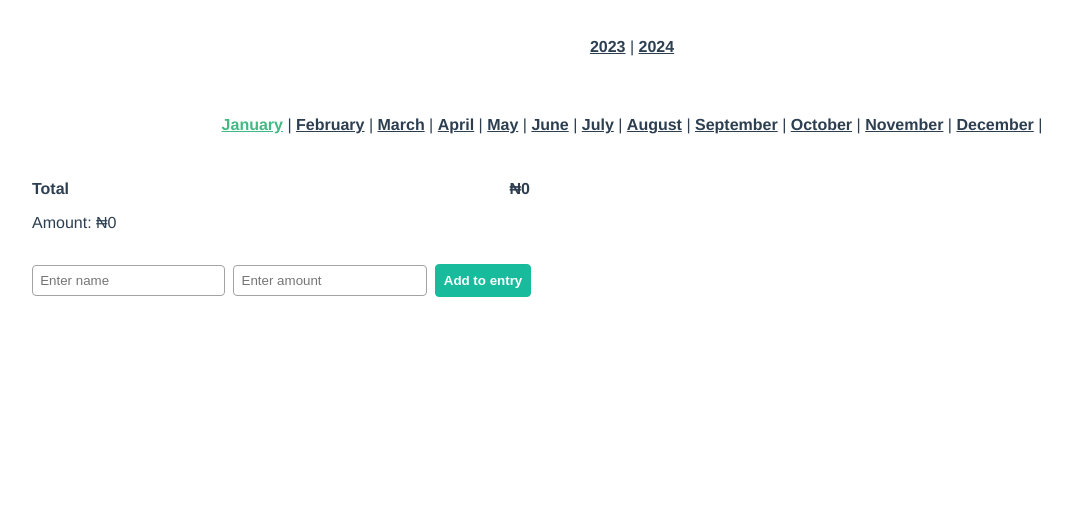
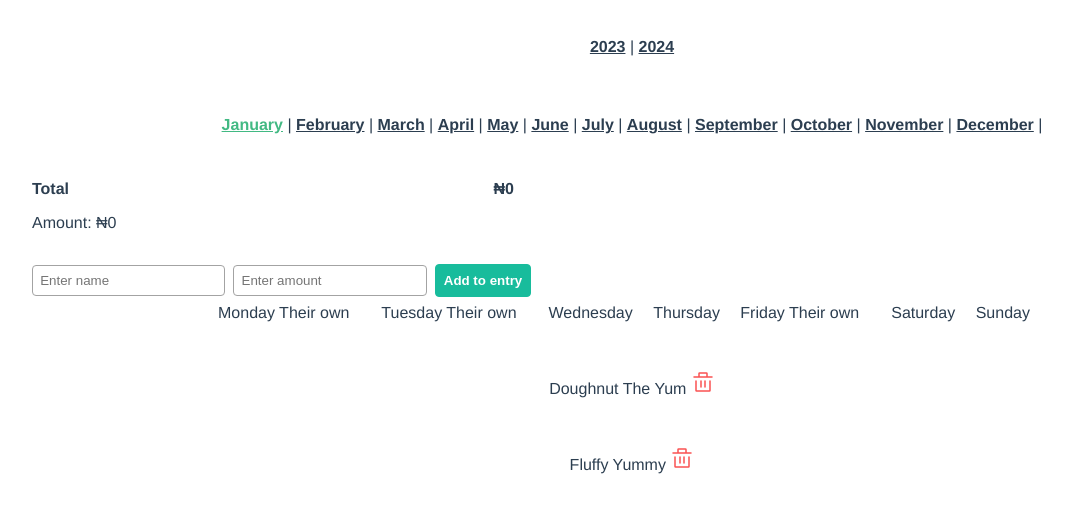
Before and after one commit to EbenOladutemu/money-manager, a Vue app: page /2023/january in a window 1280 px wide. Shown: the top 512 px of the page, without its empty margins (8-1080 px from the left). Built offline with nearby package versions, Linux system fonts and the light colour scheme.

Commit message:
Some test stuff

```diff
--- a/src/views/months/JanuaryView.vue
+++ b/src/views/months/JanuaryView.vue
@@ -1,14 +1,56 @@
 <template>
   <div class="home">
     <ListComponent :msg="doughnut" />
+    <span
+      v-for="day in routine.days"
+      :key="day.name"
+      @click="day.selected = !day.selected"
+    >
+      {{ day.name }}
+      <span v-show="day.selected">Their own</span>
+    </span>
+  </div>
+  <div
+    style="margin-top: 3rem"
+    v-for="prop in properties"
+    :key="prop.id"
+    @click="chooseProp(prop)"
+  >
+    {{ prop.label }}
+    <p v-show="prop.isExpanded">LSA Zone</p>
+    <img src="@/assets/icons/delete.svg" :class="{ expand: prop.isExpanded }" />
   </div>
 </template>
 
 <script lang="ts" setup>
 import ListComponent from '@/components/ListComponent.vue'
-import { ref } from 'vue'
+import { onMounted, ref } from 'vue'
 
 const doughnut = ref('Elereke Yum Yum')
+
+const activeProp = ref({})
+
+const chooseProp = (prop: any) => {
+  activeProp.value = prop
+  prop.isExpanded = !prop.isExpanded
+
+  // const not = properties.value.filter((prop) => prop.isExpanded == true)
+  // console.log(not)
+  // prop.label = Math.random()
+}
+
+const properties = ref([
+  {
+    id: 1,
+    label: 'Doughnut The Yum',
+    isExpanded: false,
+  },
+  {
+    id: 2,
+    label: 'Fluffy Yummy',
+    isExpanded: false,
+  },
+])
 
 const routine = ref({
   days: [
@@ -50,4 +92,22 @@ days.value.forEach((day) => {
     selectedDay.name == day ? (selectedDay.selected = true) : false
   })
 })
+
+onMounted(() => {
+  console.log(routine.value)
+})
 </script>
+
+<style>
+span {
+  margin-right: 1rem;
+}
+
+img {
+  transition: transform 0.5s;
+}
+
+.expand {
+  transform: rotate(45deg);
+}
+</style>
```
